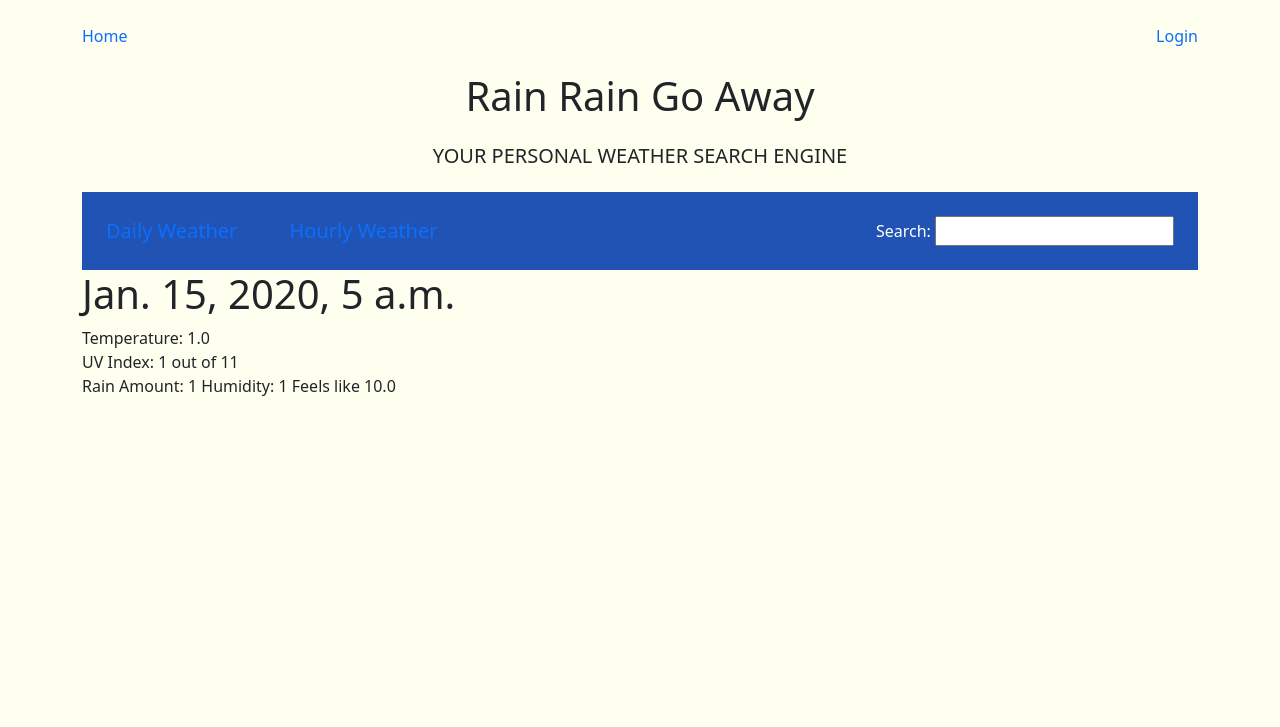
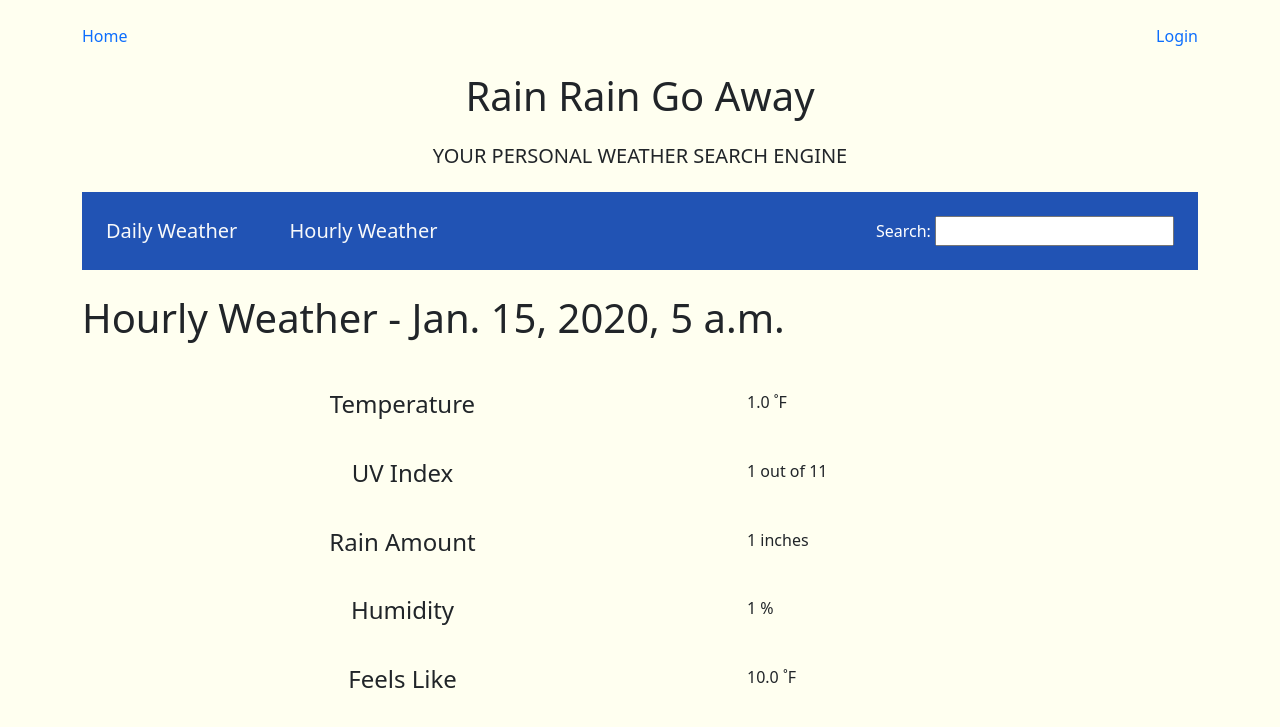
Before and after one commit to linjieyingg/weatherapp, a Django app: page /hourly/1 in a window 1280 px wide. Shown: the top 727 px of the page. Run offline with Django 5.2, Linux system fonts and the light colour scheme; tables that the repository leaves empty hold one stand-in row (values such as "Sample post").

Commit message:
bootstrapped hourly details

```diff
--- a/devlog.txt
+++ b/devlog.txt
@@ -96,3 +96,9 @@ HuiWenW - 2024-06-10 15:25
 
 JieyingL - 2024-06-10 19:46
   - Handled error that occurs when clicking into daily and hourly weather without having searched a location
+
+HuiWenW - 2024-06-11 14:50
+  - Bootstrapped matplotlib graphs
+
+HuiWenW - 2024-06-11 20:52
+  - CSS/Bootstrapped hourly details page
--- a/project_folder/final/core/templates/base.html
+++ b/project_folder/final/core/templates/base.html
@@ -63,8 +63,8 @@
         </div>
 
         <nav class="py-15 align-items-center">
-            <a class="d-inline-flex p-4 text-decoration-none fs-5" href="{% url 'weather:weather_list' %}">Daily Weather</a>
-            <a class="d-inline-flex p-4 text-decoration-none fs-5" href="{% url 'hourly:hourly_list' %}">Hourly Weather</a>
+            <a class="d-inline-flex p-4 text-decoration-none text-light fs-5" href="{% url 'weather:weather_list' %}">Daily Weather</a>
+            <a class="d-inline-flex p-4 text-decoration-none text-light fs-5" href="{% url 'hourly:hourly_list' %}">Hourly Weather</a>
             <div class="d-inline-flex p-4 float-end">
                 {% block search %}
                 <form class="col" action="{% url 'core:search' %}" method="get">
--- a/project_folder/final/core/templates/core/home.html
+++ b/project_folder/final/core/templates/core/home.html
@@ -16,6 +16,7 @@
         <li> Look up a weather location using the search bar. </li>
         <li> Navigate to "Daily Weather" to view the 3-days weather condition for your searched location. You may also click on the individual dates to view the detail weather conditions for that day. </li>
         <li> Navigate to "Hourly Weather" to view the 24-hours weather condition for your searched location. You may also click on the individual hours to view the detail weather conditions for that hour. </li>
+        <li> In the daily weather page, you may add any notes you have for the day, such as your mood, to-do, etc. </li>
     </ol>
 </div>
 
--- a/project_folder/final/hourly/templates/hourly/hourly_detail.html
+++ b/project_folder/final/hourly/templates/hourly/hourly_detail.html
@@ -7,16 +7,31 @@
 
 {% block content %}
 
+    <h1 class="py-4"> Hourly Weather - {{ hourly_details.date }} </h1>
 
-    <div id="app">
-        <app></app>
+    <div class="row py-3">
+      <div class="col text-center h4"> Temperature </div>
+      <div class="col-5"> {{hourly_details.temp_f}} ˚F </div>
     </div>
 
-    <h1>{{ hourly_details.date }}</h1>
-    Temperature: {{hourly_details.temp_f}}<br />
-    UV Index: {{hourly_details.uv}} out of 11<br />
-    Rain Amount: {{hourly_details.precip_in}}
-    Humidity: {{hourly_details.humidity}}
-    Feels like {{hourly_details.feels_like}}
+    <div class="row py-3">
+      <div class="col text-center h4"> UV Index </div>
+      <div class="col-5"> {{hourly_details.uv}} out of 11 </div>
+    </div>
+
+    <div class="row py-3">
+      <div class="col text-center h4"> Rain Amount </div>
+      <div class="col-5"> {{hourly_details.precip_in}} inches </div>
+    </div>
+
+    <div class="row py-3">
+      <div class="col text-center h4"> Humidity </div>
+      <div class="col-5"> {{hourly_details.humidity}} % </div>
+    </div>
+
+    <div class="row py-3">
+      <div class="col text-center h4"> Feels Like </div>
+      <div class="col-5"> {{hourly_details.feels_like}} ˚F </div>
+    </div>
 
 {% endblock content %}
--- a/project_folder/vue-project/src/apps/weather_get/WeatherGET.vue
+++ b/project_folder/vue-project/src/apps/weather_get/WeatherGET.vue
@@ -2,7 +2,7 @@
     <div >
         <div>
             <div>
-                <h1>Hourly Weather - {{ this.weather.date }}</h1>
+                <h1 class="py-4">Daily Weather - {{ this.weather.date }}</h1>
 
             </div>
             <div class="hr head">
```
Also changed, not shown: project_folder/final/hourly/templates/hourly/hourly_list.html (+1 -1 lines), project_folder/final/weather/templates/weather/weather_list.html (+1 -1 lines).
